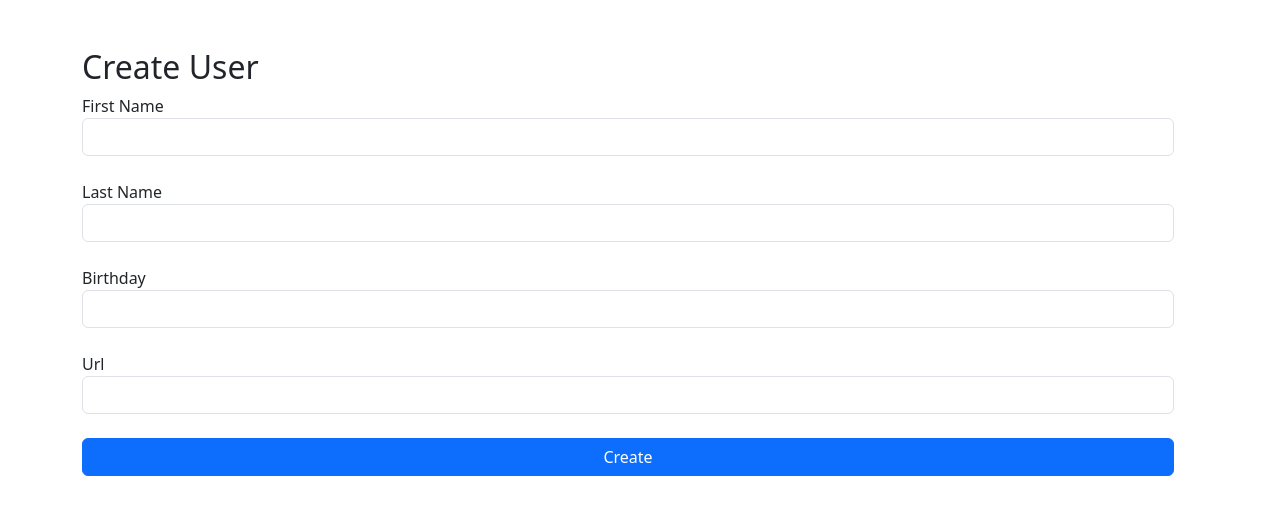
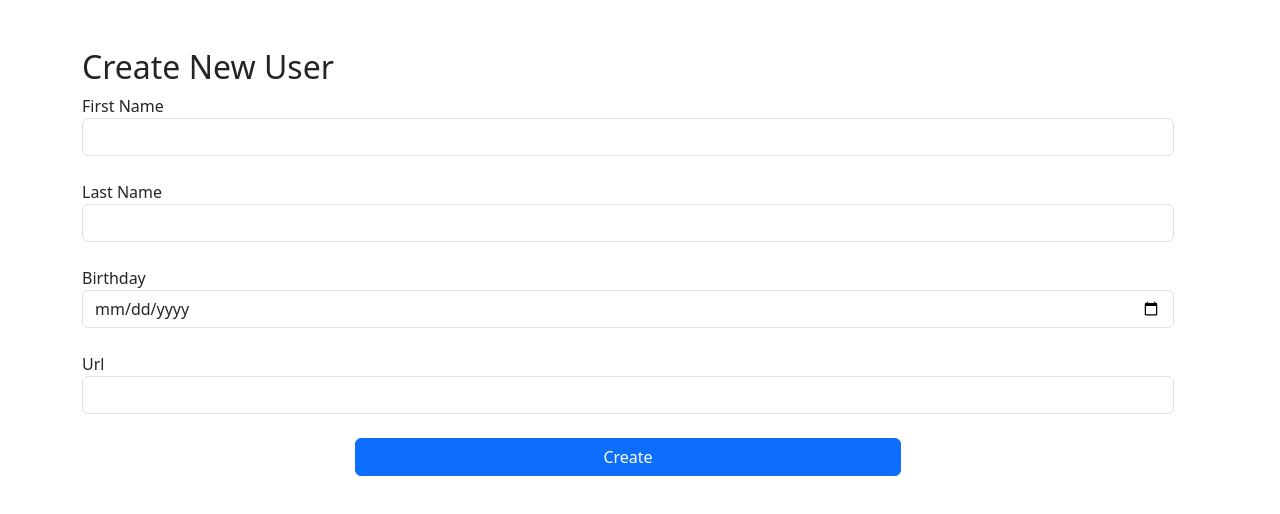
Before and after one commit to herou3/Contact-List, a React (Vite) app: page / in a window 1280 px wide. Both pictures are taken after a click on the button "Create". Shown: the top 514 px of the page. Built offline with nearby package versions, Linux system fonts and the light colour scheme.

Commit message:
- Added popup and fexed UI

```diff
--- a/package.json
+++ b/package.json
@@ -11,6 +11,7 @@
   "dependencies": {
     "bootstrap": "^5.3.0-alpha3",
     "react": "^18.2.0",
+    "react-bootstrap": "^2.7.4",
     "react-dom": "^18.2.0",
     "sass": "^1.62.0"
   },
--- a/src/components/cards/contactInfo.jsx
+++ b/src/components/cards/contactInfo.jsx
@@ -1,3 +1,5 @@
+import React from "react"
+
 const ContactInfo = ({ firstName, lastName, birthday, url, onChangeMode }) => {
 
   const checkDataStatus = () => {
@@ -13,14 +15,18 @@ const ContactInfo = ({ firstName, lastName, birthday, url, onChangeMode }) => {
     <>
       <div className="container mt-5">
         <div className="card mb-3">
-          <div className="card-header bg-transparent fs-4">User card</div>
+          <div className="card-header bg-transparent fs-2">{isUserData ? lastName + " " + firstName : "User card"}</div>
           {isUserData ? (
             <>
               <div className="card-body">
-                <h5 className="card-title">{firstName}</h5>
-                <h5 className="card-title">{lastName}</h5>
-                <h5 className="card-title">{birthday}</h5>
-                <h5 className="card-title">{url}</h5>
+                <div className="mb-1 row">
+                  <label htmlFor="birthday" className="col-sm-2 col-form-label">Birthday:</label>
+                  <h5 className="card-title" id="birthday">{birthday}</h5>
+                </div>
+                <div className="mb-2 row">
+                  <label htmlFor="url" className="col-sm-2 col-form-label">Url:</label>
+                  <h5 className="card-title" id="url"><a href={url} target="_blank">{url}</a></h5>
+                </div>
               </div>
               <div className="card-footer bg-transparent">
                 <button className="btn btn-primary w-20" onClick={onChangeMode}>Edit</button>
--- /dev/null
+++ b/src/components/common/infoModal.jsx
@@ -0,0 +1,24 @@
+import React from "react"
+import Button from 'react-bootstrap/Button';
+import Modal from 'react-bootstrap/Modal';
+
+const InfoModel = ({ title, text, isOpen, handleClose }) => {
+
+  return (
+    <>
+      <Modal show={isOpen} onHide={!isOpen}>
+        <Modal.Header closeButton>
+          <Modal.Title>{title}</Modal.Title>
+        </Modal.Header>
+        <Modal.Body>{text}</Modal.Body>
+        <Modal.Footer>
+          <Button variant="secondary" onClick={handleClose}>
+            Ok
+          </Button>
+        </Modal.Footer>
+      </Modal>
+    </>
+  )
+}
+
+export default InfoModel
--- a/src/components/forms/editForm.jsx
+++ b/src/components/forms/editForm.jsx
@@ -1,10 +1,14 @@
 import React, { useState, useEffect } from "react"
 import TextField from "../common/textField"
 import { validator } from "../../utils/validator"
+import InfoModel from "../common/infoModal"
 
-const EditForm = ({ data, validatorConfig, onChange, isHaveDate, onCompleteChange }) => {
+const EditForm = ({ data, validatorConfig, onChange, isHaveDate, onCompleteChange, onChangeMode }) => {
   const [errors, setErrors] = useState({})
   const [isTryUpdate, setIsTryUpdate] = useState(false)
+  const [fullName] = useState(data.lastName + " " + data.firstName)
+  const [isCreated] = useState(isHaveDate)
+  const [isOpenPopup, setIsOpenPopup] = useState(false)
   const isValid = Object.keys(errors).length === 0
   const handleSubmit = (event) => {
     event.preventDefault()
@@ -14,6 +18,7 @@ const EditForm = ({ data, validatorConfig, onChange, isHaveDate, onCompleteChang
       return
     }
     onCompleteChange()
+    setIsOpenPopup(true)
   }
 
   useEffect(() => {
@@ -28,22 +33,33 @@ const EditForm = ({ data, validatorConfig, onChange, isHaveDate, onCompleteChang
     return Object.keys(errors).length === 0
   }
 
+  const handleClose = ( prevState ) => {
+    setIsOpenPopup(!prevState)
+    onChangeMode()
+  }
+
   return (
     <div className="container mt-5">
       <div className="row">
         <div className="row justify-content-md-center">
-          <h2>{isHaveDate ? "Update" : "Create"} User</h2>
+          <h2>{isHaveDate ? "Edit " + fullName : "Create New User"}</h2>
           <form onSubmit={handleSubmit}>
             <TextField labelText="First Name" id="firstName" name="firstName" value={data.firstName} onChange={onChange} error={errors.firstName}></TextField>
             <TextField labelText="Last Name" id="lastName" name="lastName" value={data.lastName} onChange={onChange} error={errors.lastName}></TextField>
-            <TextField labelText="Birthday" id="birthday" name="birthday" value={data.birthday} onChange={onChange} error={errors.birthday}></TextField>
+            <TextField labelText="Birthday" type="date" id="birthday" name="birthday" value={data.birthday} onChange={onChange} error={errors.birthday}></TextField>
             <TextField labelText="Url" id="url" name="url" value={data.url} onChange={onChange} error={errors.url}></TextField>
-            <button disabled={!isValid} className="btn btn-primary w-100">{isHaveDate ? "Update" : "Create"}</button>
+            <div className="d-grid gap-2 col-6 mx-auto">
+              <button disabled={!isValid} className="btn btn-primary">{isHaveDate ? "Update" : "Create"}</button>
+              {isHaveDate && (
+                <button className="btn btn-secondary" onClick={onChangeMode}>Back</button>
+              )}
+            </div>
           </form>
         </div>
       </div>
+      {isHaveDate &&  <InfoModel title="Success" text={isCreated ? "User " + fullName + " was updated" : "User was created"} isOpen={isOpenPopup} handleClose={handleClose} />}
     </div>
   )
 }
-
+ ///const InfoModel = ({ title, text, onClick }) => {
 export default EditForm
--- a/src/layouts/contactCard.jsx
+++ b/src/layouts/contactCard.jsx
@@ -19,18 +19,17 @@ const ContactCard = () => {
   const handleCompleteEdit = () => {
     setData(currentData)
     setIsHaveData(true)
-    toggleChangeEditMpde()
   }
 
-  const toggleChangeEditMpde = () => {
+  const toggleChangeEditMode = () => {
     setIsEditMode((prevState) => !prevState)
   }
 
   return (
     <>
     {!isEditMode
-      ? <ContactInfo firstName={data.firstName} lastName={data.lastName} birthday={data.birthday} url={data.url} onChangeMode={toggleChangeEditMpde} />
-      : <EditForm data={currentData} validatorConfig={validatorConfig} isHaveDate={isHaveData} onChange={handleChange} onCompleteChange={handleCompleteEdit} />
+      ? <ContactInfo firstName={data.firstName} lastName={data.lastName} birthday={data.birthday} url={data.url} onChangeMode={toggleChangeEditMode} />
+      : <EditForm data={currentData} validatorConfig={validatorConfig} isHaveDate={isHaveData} onChange={handleChange} onCompleteChange={handleCompleteEdit} onChangeMode={toggleChangeEditMode}/>
     }
     </>
   )
--- a/src/main.jsx
+++ b/src/main.jsx
@@ -1,6 +1,7 @@
 import React from 'react'
 import ReactDOM from 'react-dom/client'
 import "bootstrap/dist/css/bootstrap.css"
+import 'bootstrap/dist/css/bootstrap.min.css'
 import App from './App'
 
 ReactDOM.createRoot(document.getElementById('root')).render(
--- a/src/utils/validator.js
+++ b/src/utils/validator.js
@@ -19,8 +19,11 @@ export function validator(data, config) {
       statusValidate = !nameRexExp.test(data)
       break
     case "isFormat":
+      const dateText = data.split("-")
+      const neededDate = dateText[2] + "." +  dateText[1] + "." + dateText[0]
       const birthdayRexExp = /^(([123]{1}[0-9]){1}|[0]{1}[1-9]{1})\.([0]{1}[1-9]{1}|[1]{1}[012])\.[0-9]{4}$/g
-      statusValidate = !birthdayRexExp.test(data)
+      statusValidate = !birthdayRexExp.test(neededDate.trim())
+      console.log(neededDate);
       break
     case "isLessCurrentDate":
       userDateArray = data.split(".")
```
Also changed, not shown: 1 other file (tests, documents, lock files or other folders).
